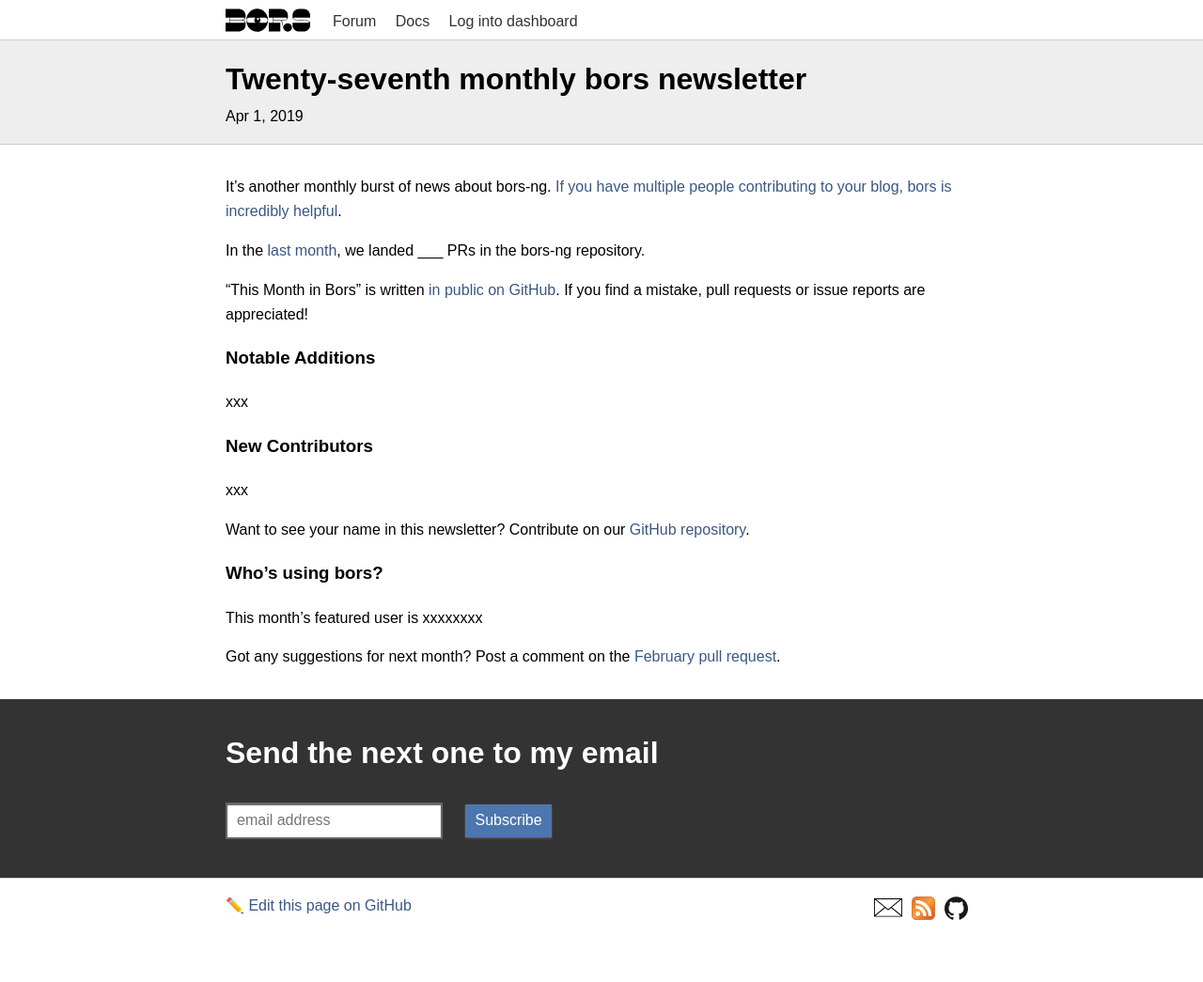
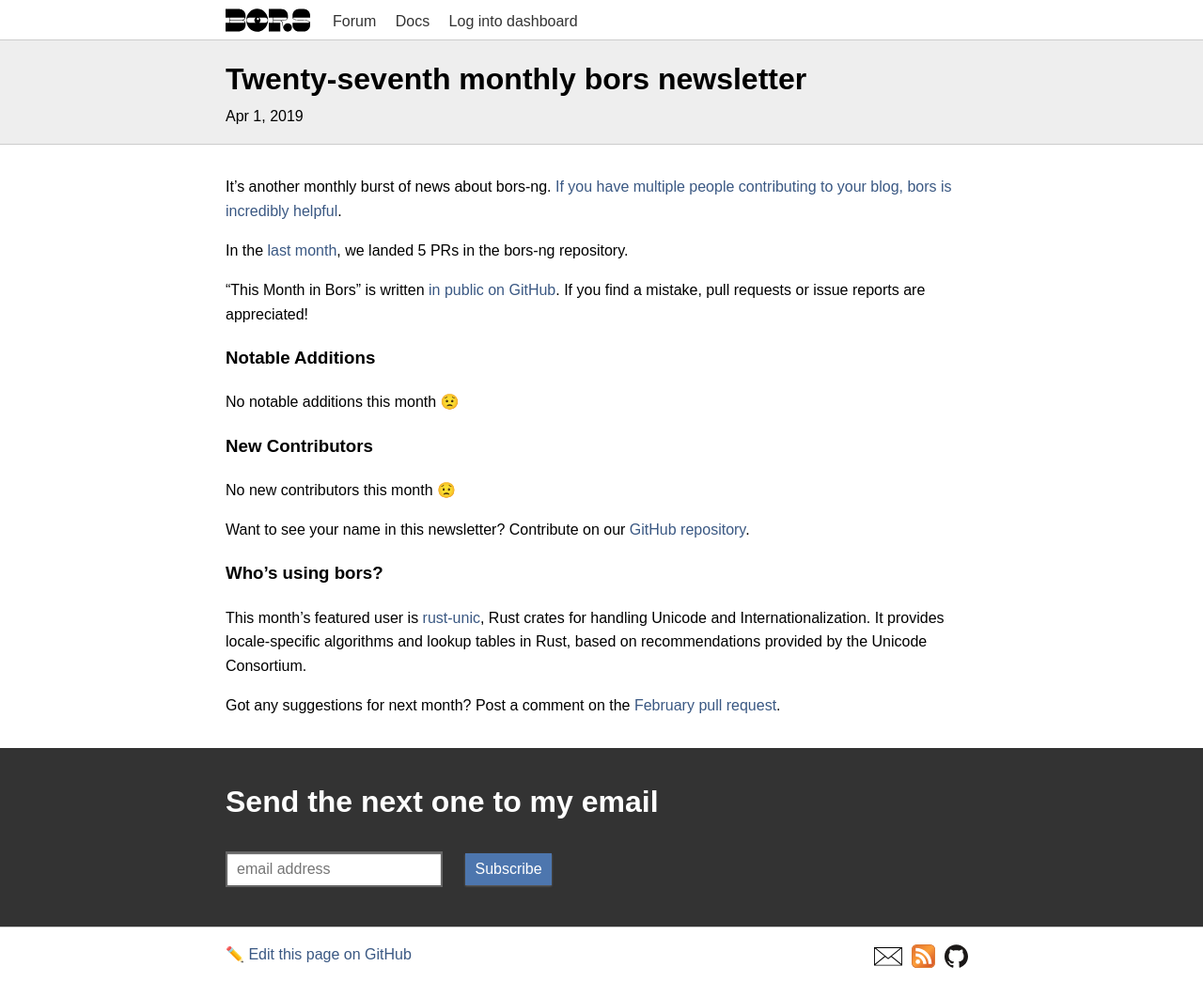
Before and after one commit to bors-ng/bors-ng.github.io, a Jekyll site: the page built from _posts/2019-04-01-tmib-27.md, in a window 1280 px wide. Shown: the whole page at 94% size. Built offline with Jekyll 4.4.1, drawn with Linux system fonts in a browser that asks for light colours; before the commit the page ends 993 px from its top, so only the background shows below that.

Commit message:
Add missing parts

```diff
--- a/_posts/2019-04-01-tmib-27.md
+++ b/_posts/2019-04-01-tmib-27.md
@@ -9,7 +9,7 @@
 It's another monthly burst of news about bors-ng. [If you have multiple people contributing to your blog, bors is incredibly helpful](https://www.no.lol/2019-03-16-medium-to-gatsby/).
 
 In the [last month](https://github.com/bors-ng/bors-ng/pulls?utf8=%E2%9C%93&q=is%3Apr%20is%3Amerged%20closed%3A2019-03-01..2019-03-31),
-we landed ___ PRs in the bors-ng repository.
+we landed 5 PRs in the bors-ng repository.
 
 "This Month in Bors" is written [in public on GitHub][GitHub for TMiB].
 If you find a mistake, pull requests or issue reports are appreciated!
@@ -19,19 +19,19 @@
 
 ### Notable Additions
 
-xxx
+No notable additions this month 😟
 
 
 ### New Contributors
 
-xxx
+No new contributors this month 😟
 
 Want to see your name in this newsletter? Contribute on our [GitHub repository](https://github.com/bors-ng/bors-ng).
 
 
 ### Who's using bors?
 
-This month's featured user is xxxxxxxx
+This month's featured user is [rust-unic](https://github.com/open-i18n/rust-unic), Rust crates for handling Unicode and Internationalization. It provides locale-specific algorithms and lookup tables in Rust, based on recommendations provided by the Unicode Consortium.
 
 Got any suggestions for next month?
-Post a comment on the [February pull request](https://github.com/bors-ng/bors-ng.github.io/pull/___).
+Post a comment on the [February pull request](https://github.com/bors-ng/bors-ng.github.io/pull/74).
```
